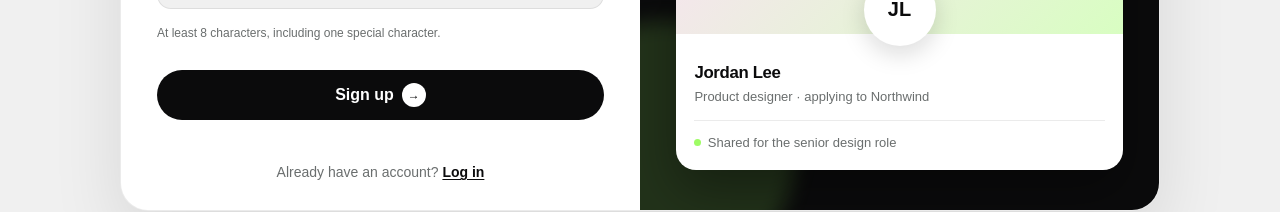
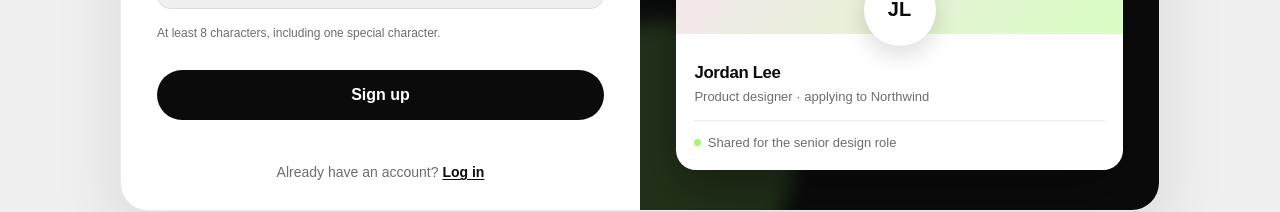
Before and after one commit to joan-gerard/my-hire-view, a Next.js app: page /signup in a window 1280 px wide. Shown: the part 534-746 px from the top of the page. Built offline with nearby package versions, Linux system fonts and the light colour scheme; no server answers; a web font is replaced by a local one.

Commit message:
remove arrow from auth Sign in and Sign up buttons

```diff
--- a/components/auth/AuthSubmitButton.tsx
+++ b/components/auth/AuthSubmitButton.tsx
@@ -14,11 +14,6 @@ export default function AuthSubmitButton({
   return (
     <button type="submit" disabled={loading} className={AUTH_SUBMIT_CLASS}>
       {loading ? loadingLabel : idleLabel}
-      {!loading ? (
-        <span className="mhv-auth-submit-arrow" aria-hidden>
-          →
-        </span>
-      ) : null}
     </button>
   );
 }
--- a/components/auth/auth-layout.css
+++ b/components/auth/auth-layout.css
@@ -218,19 +218,6 @@
 .mhv-auth-submit:focus-visible {
   outline: 2px solid var(--ink);
   outline-offset: 3px;
-}
-
-.mhv-auth-submit-arrow {
-  display: inline-flex;
-  width: 1.5rem;
-  height: 1.5rem;
-  align-items: center;
-  justify-content: center;
-  border-radius: 999px;
-  background: var(--white);
-  color: var(--ink);
-  font-size: 0.75rem;
-  line-height: 1;
 }
 
 /* Beat `.mhv-auth p { margin: 0 }` so Sign in → terms spacing actually applies */
```
